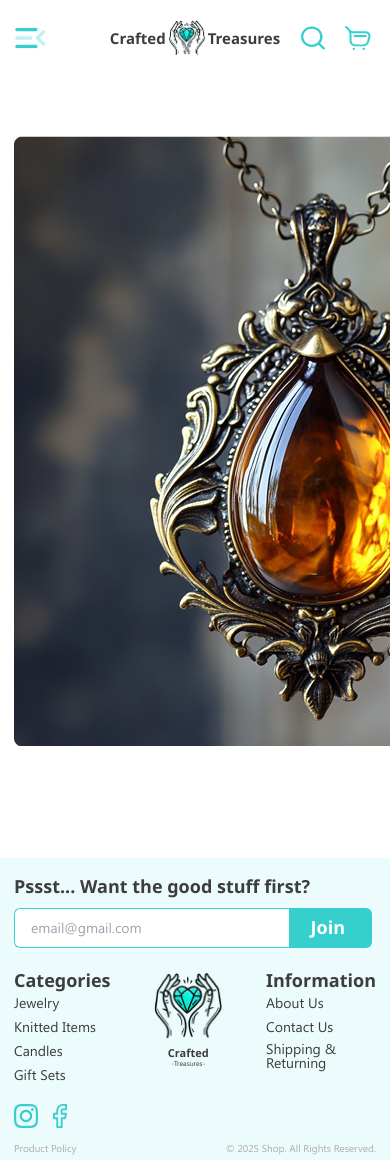
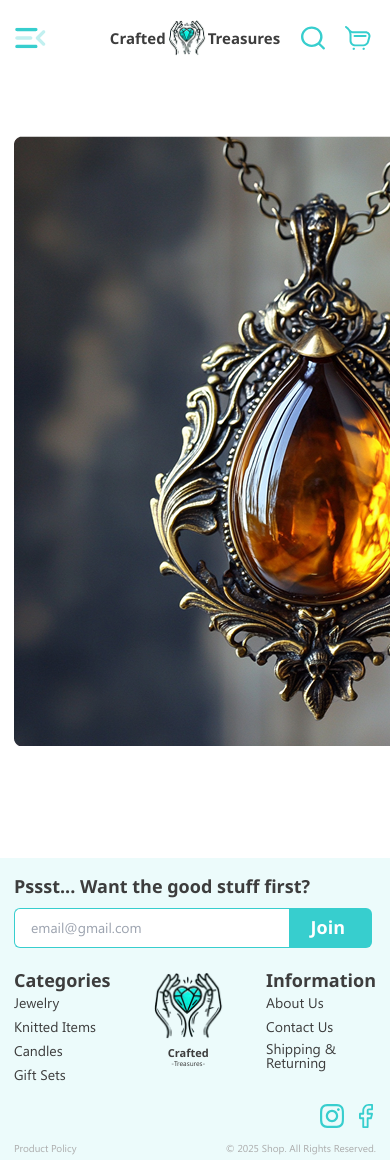
Before and after one commit to Senriv/handmade-shop, a Next.js app: page /shop/r8KlsnF93JdWqmXz4aTp7HcB in a window 390 px wide. Shown: the top 1160 px of the page. Built offline with nearby package versions, Linux system fonts and the light colour scheme.

Commit message:
Color variables and qa fixes (#24)
* rename vaeiables and footer fixes for qa's

* fix

* mobile-view fixed social media

```diff
--- a/src/components/FooterMain.tsx
+++ b/src/components/FooterMain.tsx
@@ -137,7 +137,7 @@ export default function FooterMain() {
               </li>
             </ul>
             {/* social media */}
-            <div className="flex  flex-row gap-3 mt-5 justify-start mb-[14px] sm:hidden">
+            <div className="flex  flex-row gap-3 mt-5 justify-end mb-[14px] sm:hidden">
               <Link href="https://www.instagram.com">
                 <InstagramSvg
                   width={24}
```
